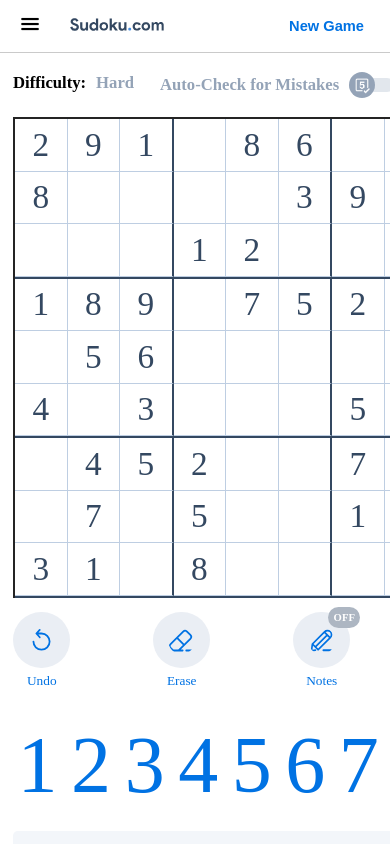
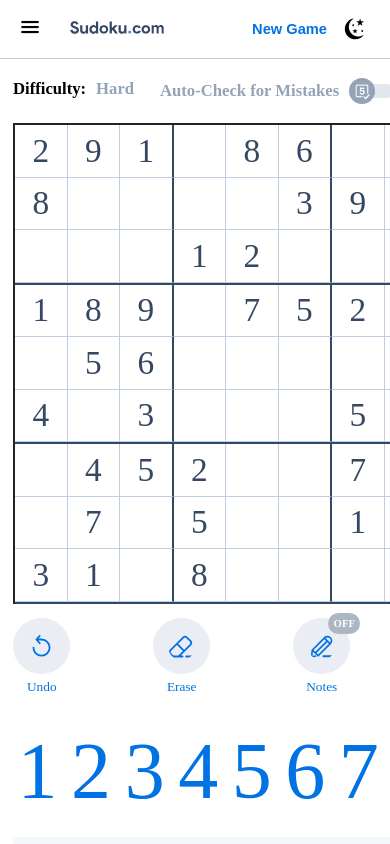
Before and after one commit to ShinokiX3/sudoku, a React (Create React App) app: page /tips in a window 390 px wide. Shown: the top 844 px of the page. Built offline with nearby package versions, Linux system fonts and the light colour scheme.

Commit message:
adaptive theme button fix

```diff
--- a/src/components/header/Header.tsx
+++ b/src/components/header/Header.tsx
@@ -69,12 +69,15 @@ const Header = () => {
                     <Selector active={active} orientation='right'>
                         <NewGame setActive={setActive} />
                     </Selector>
+                    <div className={styles.theme} onClick={handleTheme}>
+                        <img src={dark} alt="theme" />
+                    </div>
                 </div>
 
                 <nav>
                     {headerLinks.map(({title, path}: TLink) => <LinkButton key={title} path={path} title={title}/>)}
                     <div className={styles.theme} onClick={handleTheme}>
-                        <img src={dark} alt="light theme" />
+                        <img src={dark} alt="theme" />
                     </div>
                 </nav>
             </div>
--- a/src/components/header/header.module.scss
+++ b/src/components/header/header.module.scss
@@ -88,6 +88,8 @@
     }
 
     .newGame {
-        display: block;
+        display: flex;
+        align-items: center;
+        justify-content: center;
     }
 }
```
